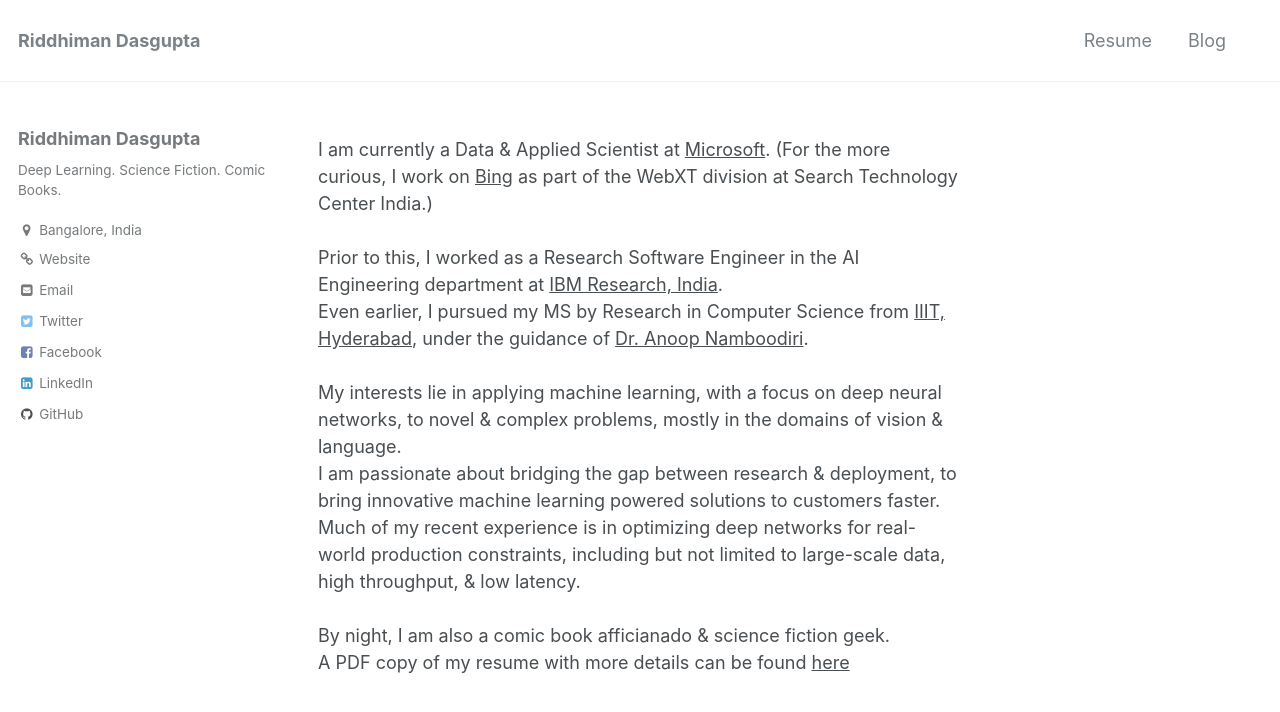
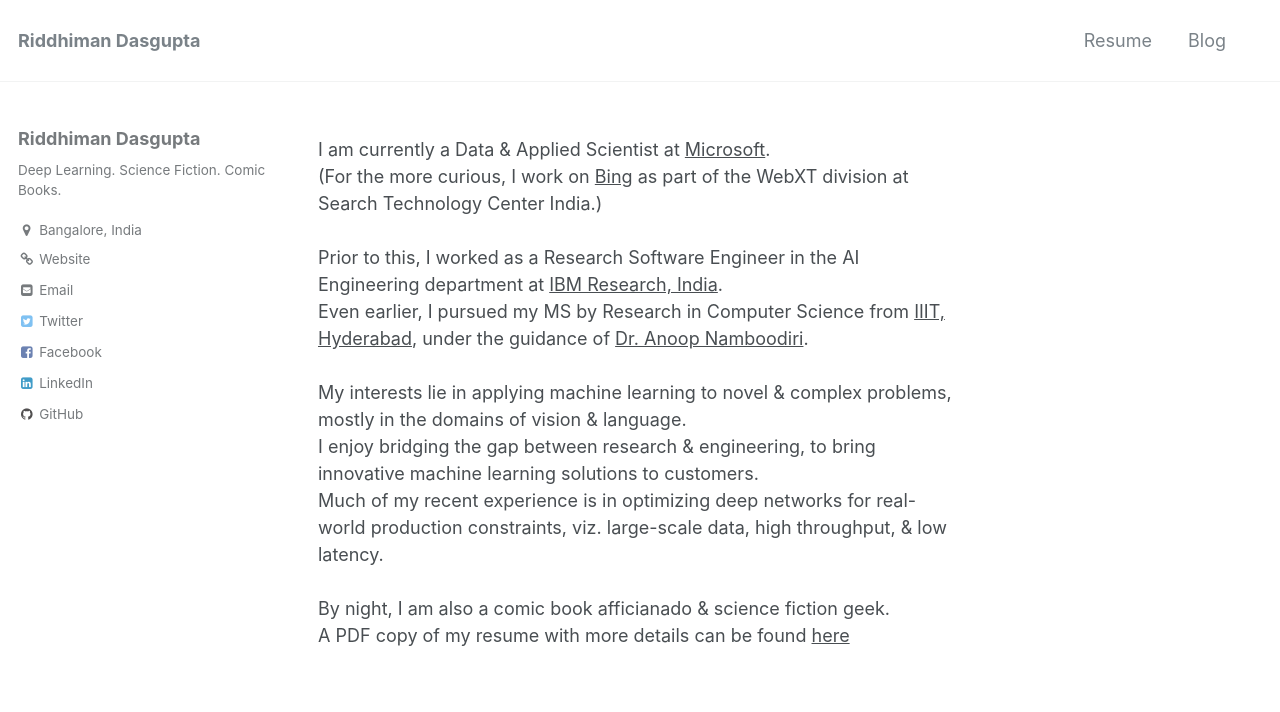
Before and after one commit to dasguptar/dasguptar.github.io, a Jekyll site: the page built from _pages/index.md, in a window 1280 px wide and 900 px high. Shown: the top 712 px of the window. Built offline with Jekyll 4.4.1, drawn with Linux system fonts in a browser that asks for light colours.

Commit message:
YearEnd2021Update

```diff
--- a/_pages/index.md
+++ b/_pages/index.md
@@ -5,12 +5,13 @@ title:
 description: "Riddhiman Dasgupta's website"
 permalink: /
 ---
-I am currently a Data & Applied Scientist at [Microsoft](https://www.microsoft.com/). (For the more curious, I work on [Bing](https://www.bing.com/) as part of the WebXT division at Search Technology Center India.) <br> <br>
+I am currently a Data & Applied Scientist at [Microsoft](https://www.microsoft.com/). <br>
+(For the more curious, I work on [Bing](https://www.bing.com/) as part of the WebXT division at Search Technology Center India.) <br> <br>
 Prior to this, I worked as a Research Software Engineer in the AI Engineering department at [IBM Research, India](http://www.research.ibm.com/labs/india/). <br>
 Even earlier, I pursued my MS by Research in Computer Science from  [IIIT, Hyderabad](https://www.iiit.ac.in/), under the guidance of [Dr. Anoop Namboodiri](https://faculty.iiit.ac.in/~anoop/).<br><br>
-My interests lie in applying machine learning, with a focus on deep neural networks, to novel & complex problems, mostly in the domains of vision & language. <br>
-I am passionate about bridging the gap between research & deployment, to bring innovative machine learning powered solutions to customers faster.<br>
-Much of my recent experience is in optimizing deep networks for real-world production constraints, including but not limited to large-scale data, high throughput, & low latency. <br> <br>
+My interests lie in applying machine learning to novel & complex problems, mostly in the domains of vision & language. <br>
+I enjoy bridging the gap between research & engineering, to bring innovative machine learning solutions to customers.<br>
+Much of my recent experience is in optimizing deep networks for real-world production constraints, viz. large-scale data, high throughput, & low latency. <br> <br>
 By night, I am also a comic book afficianado & science fiction geek. <br>
 A PDF copy of my resume with more details can be found [here](/assets/docs/riddhiman-dasgupta-resume.pdf)
 <!-- My interests lie in applications of deep neural networks to computer vision & natural language processing.  -->
```
